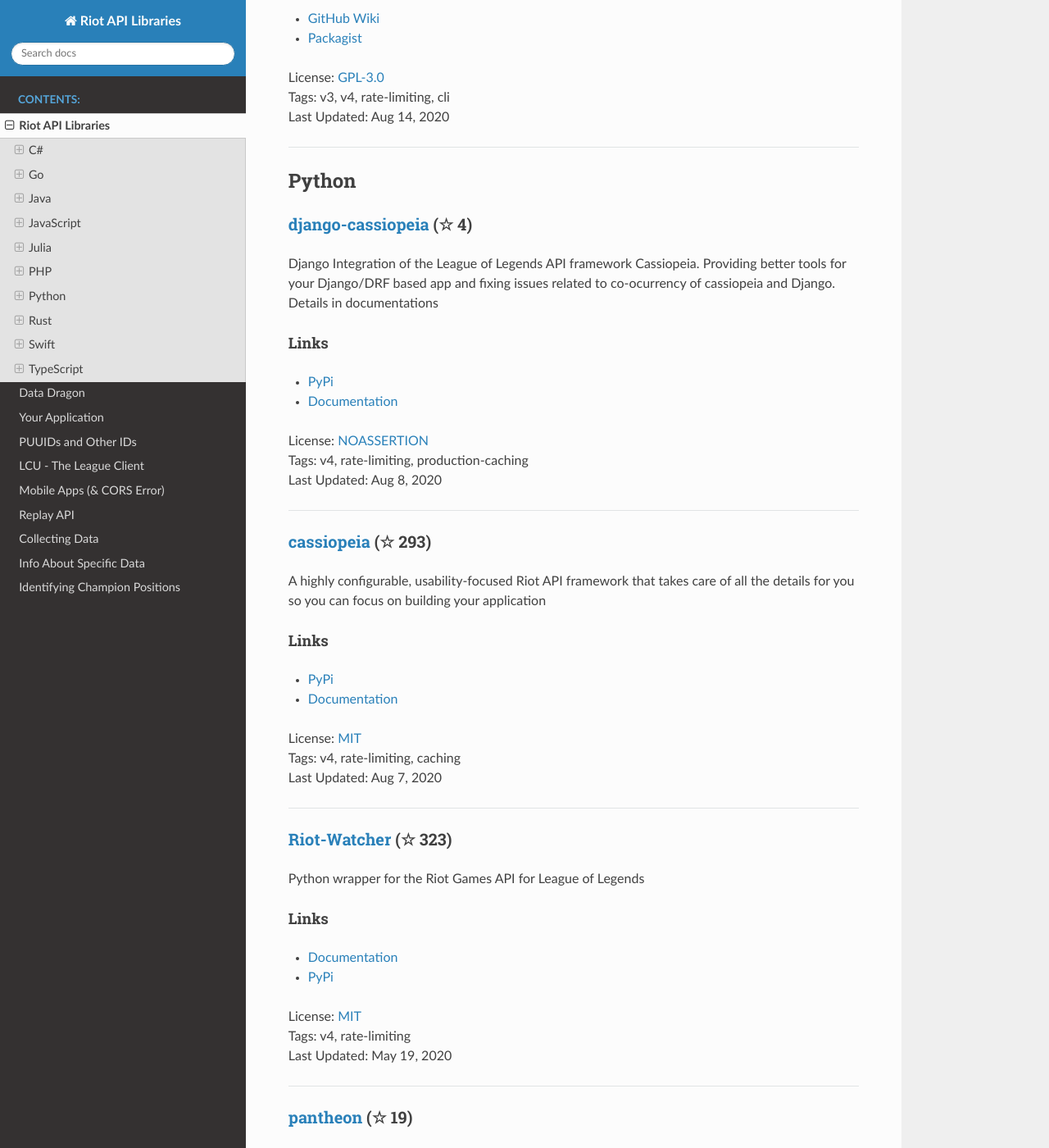
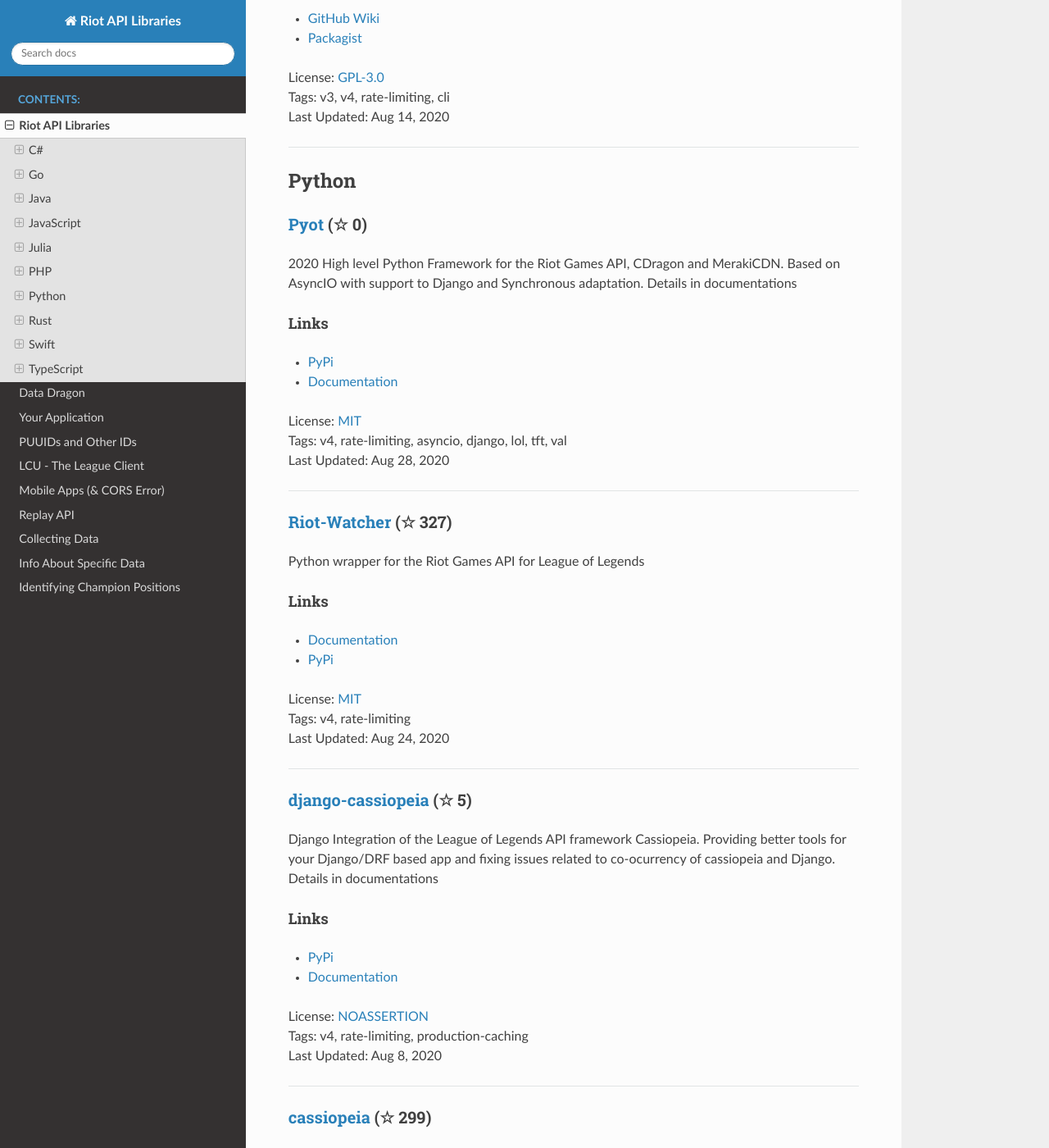
Before and after one commit to WxWatch/riot-api-libraries, a Sphinx documentation site: the page built from docs/libraries.rst, in a window 1280 px wide and 1400 px high, scrolled down 4531 px. Shown: the whole window at 82% size. Built offline with Sphinx 7.4.7 and the Read the Docs theme 2.0.0, drawn with Linux system fonts in a browser that asks for light colours; pages that are not in the unit, such as notebooks, are missing from menus; some of the changed text lies outside the part shown.

```diff
--- a/docs/libraries.rst
+++ b/docs/libraries.rst
@@ -3,6 +3,21 @@ Riot API Libraries
 
 C#
 ------------------------------------------
+
+`Camille <https://github.com/MingweiSamuel/Camille>`_ (☆ 29)
+~~~~~~~~~~~~~~~~~~~~~~~~~~~~~~~~~~~~~~~~~~~~~~~~~~~~~~~~~~~~~~~~~~~~~~~~~~~~~~~~~~~~~~~~~~~~~~~~~~~~
+
+Fully rate limited, automatic retrying, thread-safe. V4 Supported. Automatic nightly releases.
+
+Links
+::::::::::::::::
+
+- `NuGet <https://www.nuget.org/packages/MingweiSamuel.Camille/>`_
+| License: `NOASSERTION <http://choosealicense.com/licenses/other>`_
+| Tags: v3, v4, rate-limiting
+| Last Updated: Aug 28, 2020
+
+-----------------
 
 `RiotSharp <https://github.com/BenFradet/RiotSharp>`_ (☆ 219)
 ~~~~~~~~~~~~~~~~~~~~~~~~~~~~~~~~~~~~~~~~~~~~~~~~~~~~~~~~~~~~~~~~~~~~~~~~~~~~~~~~~~~~~~~~~~~~~~~~~~~~
@@ -14,22 +29,7 @@ Links
 
 | License: `MIT <http://choosealicense.com/licenses/mit>`_
 | Tags: v4, rate-limiting, asp-net-core
-| Last Updated: Aug 17, 2020
-
------------------
-
-`Camille <https://github.com/MingweiSamuel/Camille>`_ (☆ 29)
-~~~~~~~~~~~~~~~~~~~~~~~~~~~~~~~~~~~~~~~~~~~~~~~~~~~~~~~~~~~~~~~~~~~~~~~~~~~~~~~~~~~~~~~~~~~~~~~~~~~~
-
-Fully rate limited, automatic retrying, thread-safe. V4 Supported. Automatic nightly releases.
-
-Links
-::::::::::::::::
-
-- `NuGet <https://www.nuget.org/packages/MingweiSamuel.Camille/>`_
-| License: `LGPL-3.0 <http://choosealicense.com/licenses/lgpl-3.0>`_
-| Tags: v3, v4, rate-limiting
-| Last Updated: Aug 8, 2020
+| Last Updated: Aug 25, 2020
 
 -----------------
 
@@ -65,7 +65,7 @@ Links
 
 | License: `Apache-2.0 <http://choosealicense.com/licenses/apache-2.0>`_
 | Tags: v4
-| Last Updated: Aug 1, 2020
+| Last Updated: Aug 28, 2020
 
 -----------------
 
@@ -197,14 +197,14 @@ Links
 
 | License: `NOASSERTION <http://choosealicense.com/licenses/other>`_
 | Tags: v4
-| Last Updated: Jun 25, 2020
+| Last Updated: Aug 28, 2020
 
 -----------------
 
 PHP
 ------------------------------------------
 
-`riot-api <https://github.com/dolejska-daniel/riot-api>`_ (☆ 86)
+`riot-api <https://github.com/dolejska-daniel/riot-api>`_ (☆ 87)
 ~~~~~~~~~~~~~~~~~~~~~~~~~~~~~~~~~~~~~~~~~~~~~~~~~~~~~~~~~~~~~~~~~~~~~~~~~~~~~~~~~~~~~~~~~~~~~~~~~~~~
 
 Riot League of Legends & DataDragon API wrappers for PHP7
@@ -223,7 +223,39 @@ Links
 Python
 ------------------------------------------
 
-`django-cassiopeia <https://github.com/paaksing/django-cassiopeia>`_ (☆ 4)
+`Pyot <https://github.com/paaksing/Pyot>`_ (☆ 0)
+~~~~~~~~~~~~~~~~~~~~~~~~~~~~~~~~~~~~~~~~~~~~~~~~~~~~~~~~~~~~~~~~~~~~~~~~~~~~~~~~~~~~~~~~~~~~~~~~~~~~
+
+2020 High level Python Framework for the Riot Games API, CDragon and MerakiCDN. Based on AsyncIO with support to Django and Synchronous adaptation. Details in documentations
+
+Links
+::::::::::::::::
+
+- `PyPi <https://pypi.org/project/pyot/>`_
+- `Documentation <https://paaksing.github.io/Pyot/>`_
+| License: `MIT <http://choosealicense.com/licenses/mit>`_
+| Tags: v4, rate-limiting, asyncio, django, lol, tft, val
+| Last Updated: Aug 28, 2020
+
+-----------------
+
+`Riot-Watcher <https://github.com/pseudonym117/Riot-Watcher>`_ (☆ 327)
+~~~~~~~~~~~~~~~~~~~~~~~~~~~~~~~~~~~~~~~~~~~~~~~~~~~~~~~~~~~~~~~~~~~~~~~~~~~~~~~~~~~~~~~~~~~~~~~~~~~~
+
+Python wrapper for the Riot Games API for League of Legends
+
+Links
+::::::::::::::::
+
+- `Documentation <http://riot-watcher.readthedocs.io/en/latest/>`_
+- `PyPi <https://pypi.python.org/pypi/riotwatcher>`_
+| License: `MIT <http://choosealicense.com/licenses/mit>`_
+| Tags: v4, rate-limiting
+| Last Updated: Aug 24, 2020
+
+-----------------
+
+`django-cassiopeia <https://github.com/paaksing/django-cassiopeia>`_ (☆ 5)
 ~~~~~~~~~~~~~~~~~~~~~~~~~~~~~~~~~~~~~~~~~~~~~~~~~~~~~~~~~~~~~~~~~~~~~~~~~~~~~~~~~~~~~~~~~~~~~~~~~~~~
 
 Django Integration of the League of Legends API framework Cassiopeia. Providing better tools for your Django/DRF based app and fixing issues related to co-ocurrency of cassiopeia and Django. Details in documentations
@@ -239,7 +271,7 @@ Links
 
 -----------------
 
-`cassiopeia <https://github.com/meraki-analytics/cassiopeia>`_ (☆ 293)
+`cassiopeia <https://github.com/meraki-analytics/cassiopeia>`_ (☆ 299)
 ~~~~~~~~~~~~~~~~~~~~~~~~~~~~~~~~~~~~~~~~~~~~~~~~~~~~~~~~~~~~~~~~~~~~~~~~~~~~~~~~~~~~~~~~~~~~~~~~~~~~
 
 A highly configurable, usability-focused Riot API framework that takes care of all the details for you so you can focus on building your application
@@ -252,22 +284,6 @@ Links
 | License: `MIT <http://choosealicense.com/licenses/mit>`_
 | Tags: v4, rate-limiting, caching
 | Last Updated: Aug 7, 2020
-
------------------
-
-`Riot-Watcher <https://github.com/pseudonym117/Riot-Watcher>`_ (☆ 323)
-~~~~~~~~~~~~~~~~~~~~~~~~~~~~~~~~~~~~~~~~~~~~~~~~~~~~~~~~~~~~~~~~~~~~~~~~~~~~~~~~~~~~~~~~~~~~~~~~~~~~
-
-Python wrapper for the Riot Games API for League of Legends
-
-Links
-::::::::::::::::
-
-- `Documentation <http://riot-watcher.readthedocs.io/en/latest/>`_
-- `PyPi <https://pypi.python.org/pypi/riotwatcher>`_
-| License: `MIT <http://choosealicense.com/licenses/mit>`_
-| Tags: v4, rate-limiting
-| Last Updated: May 19, 2020
 
 -----------------
 
@@ -319,7 +335,7 @@ Links
 - `Documentation <https://github.com/Kelmatou/LeagueAPI/wiki>`_
 | License: `MIT <http://choosealicense.com/licenses/mit>`_
 | Tags: v4, rate-limiting
-| Last Updated: Jul 25, 2020
+| Last Updated: Aug 20, 2020
 
 -----------------
 
```
Also changed, not shown: other parts of docs/libraries.rst (+3 -3 lines).
